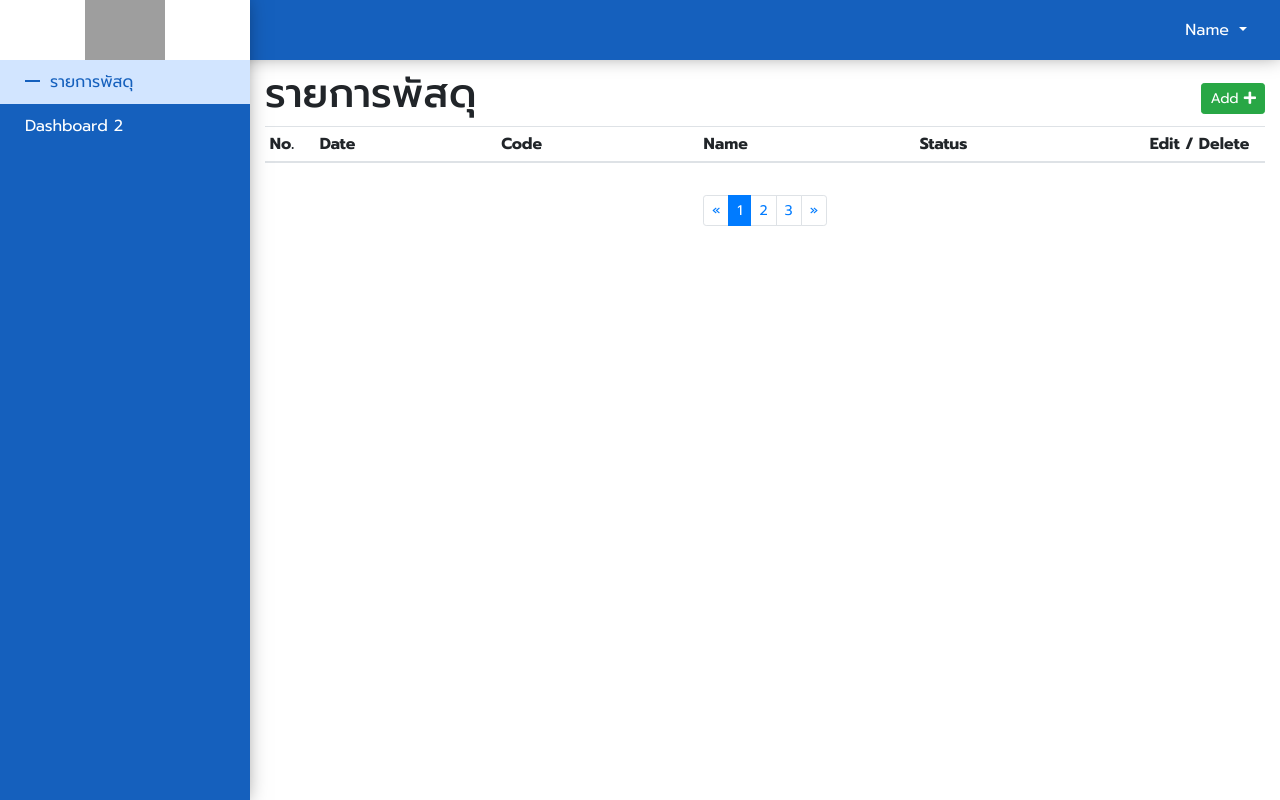
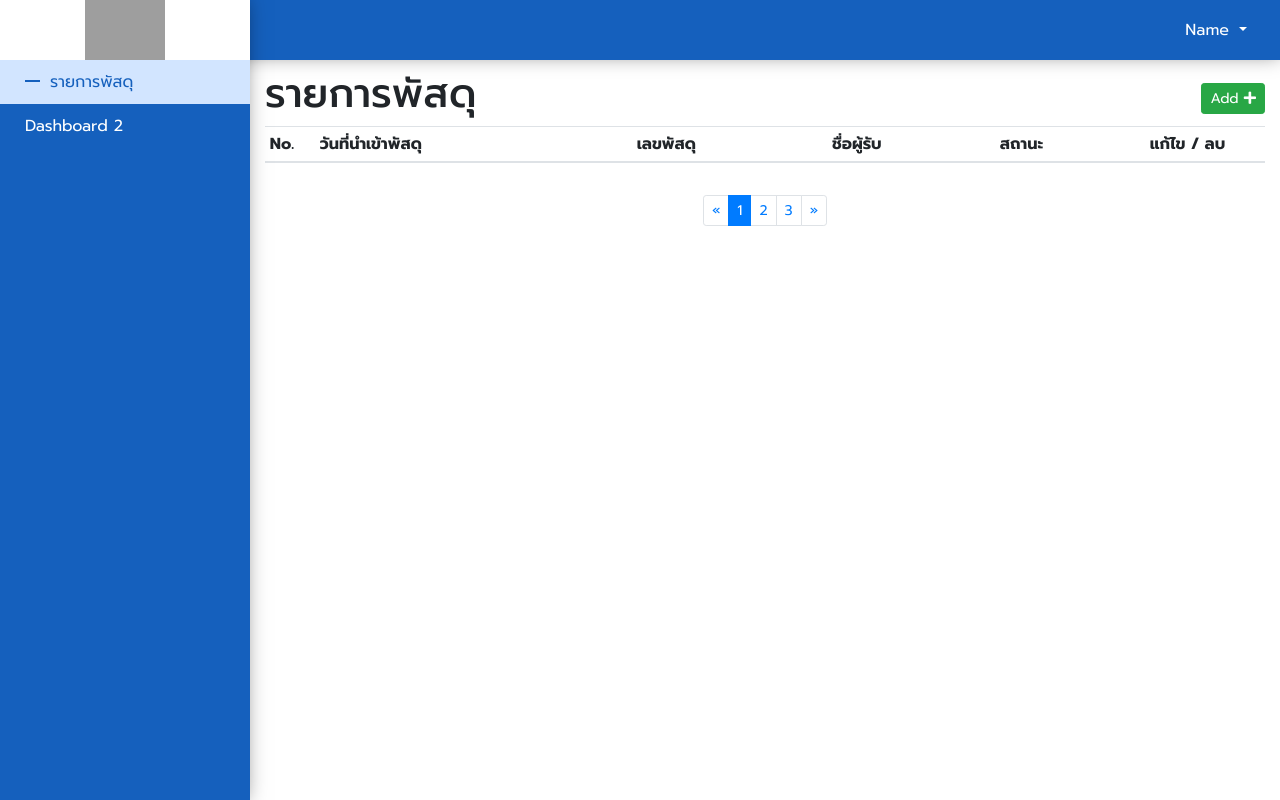
Before and after one commit to Tent-Dev/Shipping, a PHP site: page /page/lists.php in a window 1280 px wide. Run offline with PHP 8.4, Linux system fonts and the light colour scheme; lists and menus that the app fills with data are empty; grey boxes are pictures that could not be loaded.

Commit message:
no message

```diff
--- a/api/main_class/lib_manage_product.php
+++ b/api/main_class/lib_manage_product.php
@@ -25,7 +25,7 @@ class MNG_Product{
 		ON tbl_product.id = tbl_transaction.product_id
 		LEFT JOIN tbl_member
 		ON tbl_product.shipper_id = tbl_member.id
-		ORDER BY tbl_product.id
+		ORDER BY tbl_product.id DESC
 		";
 
 		$sql_where = "";
--- a/js/lists.js
+++ b/js/lists.js
@@ -24,7 +24,7 @@ function get_productlist(){
 	                            '<td>name</td>'+
 	                            '<td>'+val.status+'</td>'+
 	                            '<td>'+
-	                                '<button class="btn btn-sm btn-warning" data-toggle="modal" data-id="'+val.id+'" data-target="#editData"><i class="fas fa-edit"></i></button>'+
+	                                '<button class="btn btn-sm btn-warning mr-2" data-toggle="modal" data-id="'+val.id+'" data-target="#editData"><i class="fas fa-edit"></i></button>'+
 	                                '<button class="btn btn-sm btn-danger" data-id="'+val.id+'"><i class="fas fa-trash"></i></button>'+
 	                            '</td>'+
 	                        '</tr>';
--- a/page/lists.php
+++ b/page/lists.php
@@ -46,11 +46,11 @@
                         <thead>
                             <tr>
                                 <th width="50px">No.</th>
-                                <th>Date</th>
-                                <th>Code</th>
-                                <th>Name</th>
-                                <th>Status</th>
-                                <th width="120px">Edit / Delete</th>
+                                <th>วันที่นำเข้าพัสดุ</th>
+                                <th>เลขพัสดุ</th>
+                                <th>ชื่อผู้รับ</th>
+                                <th>สถานะ</th>
+                                <th width="120px">แก้ไข / ลบ</th>
                             </tr>
                         </thead>
                         <tbody id="query_product">
```
